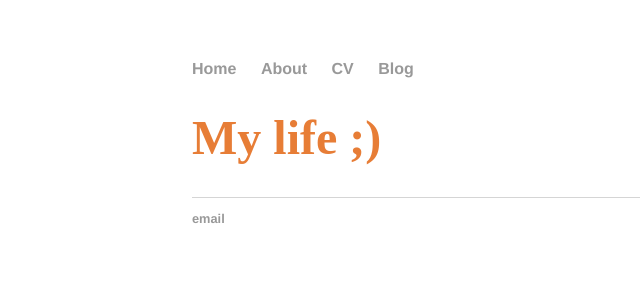
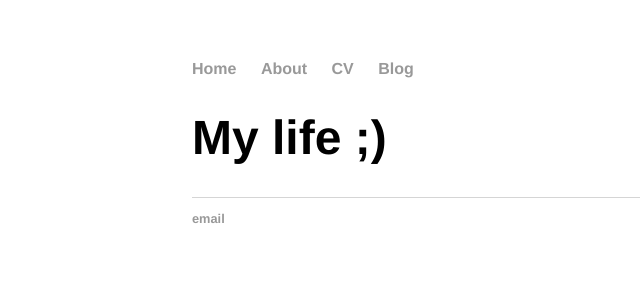
Before and after one commit to fnaqvi2151/fnaqvi2151.github.io, a Jekyll site: the page built from about/index.html, in a window 1280 px wide. Shown: the top 300 px of the page, without its empty margins (0-640 px from the left). Built offline with Jekyll 4.4.1, drawn with Linux system fonts in a browser that asks for light colours.

Commit message:
Update main.css

```diff
--- a/css/main.css
+++ b/css/main.css
@@ -21,8 +21,7 @@ a:hover {
 }
 h1 {
     font-size: 3em;
-    font-family:'Times New Roman';
-    color: #e77d36;
+    font-family:'Helvetica', 'Arial', 'Sans-Serif';
 }
 p {
     font-size: 1.5em;
```
